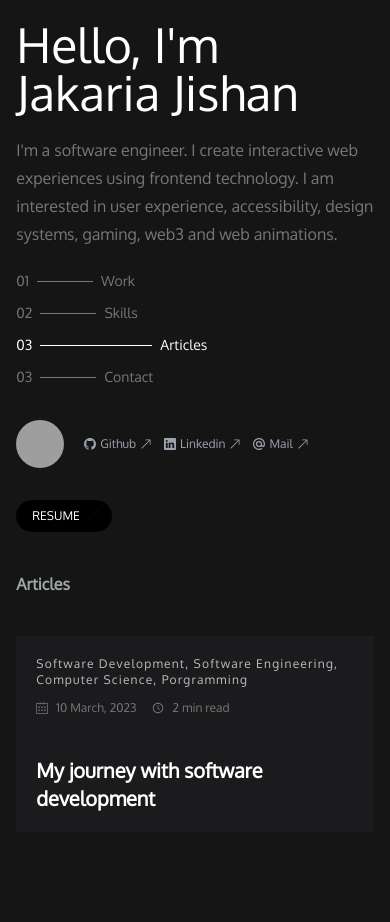
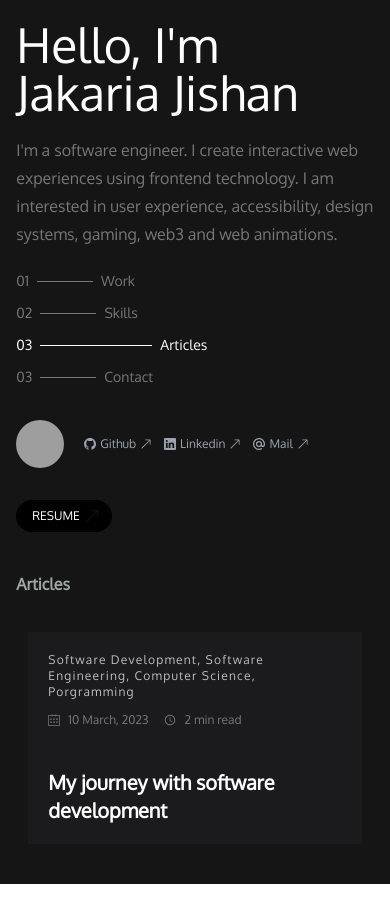
Before and after one commit to JakariaJishan/Portfolio2.1, a React (Create React App) app: page /articles in a window 390 px wide. Shown: the top 922 px of the page. After the commit the page ends 884 px from the top, so only its background shows below. Built offline with nearby package versions, Linux system fonts and the light colour scheme; grey boxes are pictures that could not be loaded.

Commit message:
Fix align issues

```diff
--- a/src/components/article/ArticleList.js
+++ b/src/components/article/ArticleList.js
@@ -4,11 +4,11 @@ import { SlCalender } from "react-icons/sl";
 import { Link } from "react-router-dom";
 export const ArticleList = () => {
   return (
-    <div className="md:mx-10">
+    <div className=" md:mx-10">
       <h5 className="text-[#A0A8A4] font-bold text-md md:pt-10 py-5  bg-[#151515] sticky top-0 z-50">
         Articles
       </h5>
-      <div  className=" grid grid-cols-1 md:grid-cols-2 my-5" >
+      <div  className=" grid grid-cols-1 md:grid-cols-2 mt-4 mx-3" >
         <Link to='https://medium.com/@jakariajishan006/my-journey-with-software-development-eb08b2022036' target="_blank" className="p-5 md:p-10  bg-[#1B1B1D] transition ease-out hover:-translate-y-1 hover:scale-110  duration-300 hover:z-10 hover:border hover:border-[#616162]">
           <h5 className="text-xs text-[#BEBEBE] tracking-widest">
             Software Development, Software Engineering, Computer Science,
--- a/src/components/article/MainArticle.js
+++ b/src/components/article/MainArticle.js
@@ -4,7 +4,7 @@ import { ArticleList } from './ArticleList'
 const MainArticle = () => {
   return (
     <div className=" md:w-3/5">
-      <div className="md:overflow-scroll no-scrollbar h-screen">
+      <div className="md:overflow-scroll no-scrollbar md:h-screen pb-10">
         <ArticleList />
       </div>
     </div>
--- a/src/components/contact/MainContact.js
+++ b/src/components/contact/MainContact.js
@@ -4,7 +4,7 @@ import { ContactPage } from './ContactPage'
 const MainContact = () => {
   return (
     <div className=" md:w-3/5">
-      <div className="md:overflow-scroll no-scrollbar h-screen">
+      <div className="md:overflow-scroll no-scrollbar md:h-screen pb-10">
         <ContactPage />
       </div>
     </div>
--- a/src/components/home/Home.js
+++ b/src/components/home/Home.js
@@ -4,7 +4,7 @@ import { Sidebar } from "../sidebar/Sidebar";
 
 const Home = () => {
   return (
-    <div className="md:flex ">
+    <div className="md:flex">
         <Sidebar />
         <MainBar />
     </div>
```
